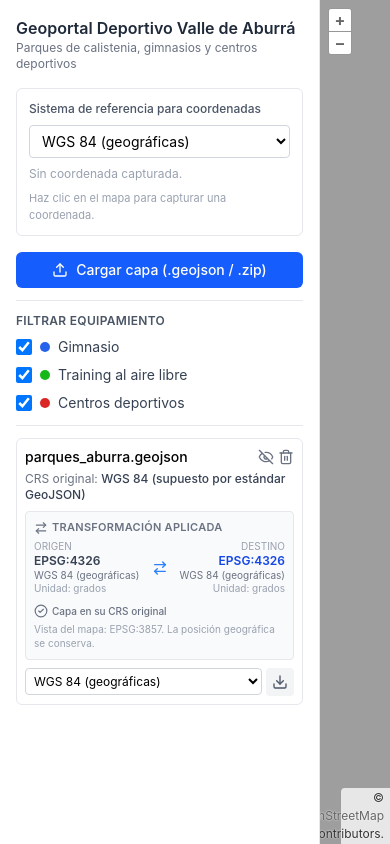
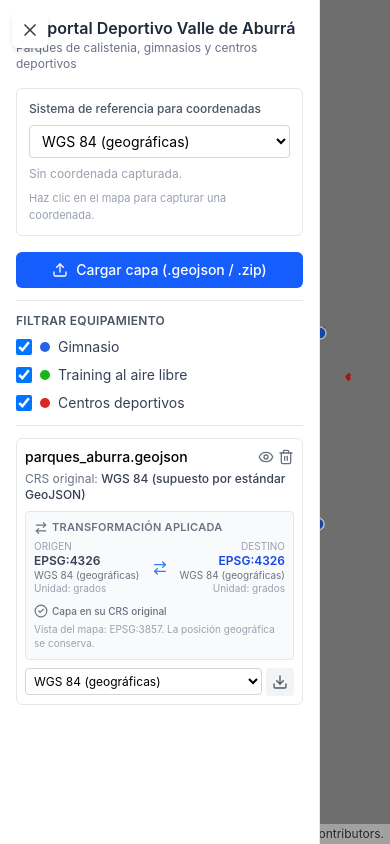
Before and after one commit to cortes007/Sistema-geografico-training, a React (Vite) app in the folder Geoportal-aburra/: page / in a window 390 px wide. Both pictures are taken after a click on the button "Abrir panel lateral". Built offline with nearby package versions, Linux system fonts and the light colour scheme; what proj4 would draw is missing.

Commit message:
responsive

```diff
--- a/Geoportal-aburra/src/App.jsx
+++ b/Geoportal-aburra/src/App.jsx
@@ -1,13 +1,40 @@
+import { useState } from 'react';
+import { Menu, X } from 'lucide-react';
 import { MapProvider } from './context/MapContext';
 import MapContainer from './components/map/MapContainer';
 import LayerPanel from './components/sidebar/LayerPanel';
 import CRSPanel from './components/sidebar/CRSPanel';
 
 export default function App() {
+  const [isSidebarOpen, setIsSidebarOpen] = useState(false);
+
   return (
     <MapProvider>
-      <div className="flex h-screen w-screen overflow-hidden">
-        <aside className="flex w-80 flex-shrink-0 flex-col gap-4 overflow-y-auto border-r border-gray-200 bg-white p-4">
+      <div className="relative flex h-dvh w-full overflow-hidden">
+        <button
+          type="button"
+          onClick={() => setIsSidebarOpen((open) => !open)}
+          aria-label={isSidebarOpen ? 'Cerrar panel lateral' : 'Abrir panel lateral'}
+          aria-expanded={isSidebarOpen}
+          aria-controls="geoportal-sidebar"
+          className="fixed left-3 top-3 z-40 rounded-md bg-white p-2 text-gray-700 shadow-md hover:bg-gray-100 md:hidden"
+        >
+          {isSidebarOpen ? <X className="h-5 w-5" /> : <Menu className="h-5 w-5" />}
+        </button>
+
+        {isSidebarOpen && (
+          <button
+            type="button"
+            onClick={() => setIsSidebarOpen(false)}
+            aria-label="Cerrar panel lateral"
+            className="fixed inset-0 z-20 bg-black/30 md:hidden"
+          />
+        )}
+
+        <aside
+          id="geoportal-sidebar"
+          className={`fixed inset-y-0 left-0 z-30 flex w-[min(20rem,calc(100vw-3rem))] flex-col gap-4 overflow-y-auto border-r border-gray-200 bg-white p-4 transition-transform duration-200 ease-out md:static md:z-auto md:w-80 md:flex-shrink-0 md:translate-x-0 ${isSidebarOpen ? 'translate-x-0' : '-translate-x-full'}`}
+        >
           <div>
             <h1 className="text-base font-semibold text-gray-800">Geoportal Deportivo Valle de Aburrá</h1>
             <p className="text-xs text-gray-500">Parques de calistenia, gimnasios y centros deportivos</p>
@@ -15,7 +42,7 @@ export default function App() {
           <CRSPanel />
           <LayerPanel />
         </aside>
-        <main className="relative h-full flex-1 min-h-0">
+        <main className="relative h-full min-h-0 min-w-0 flex-1">
           <MapContainer />
         </main>
       </div>
```
